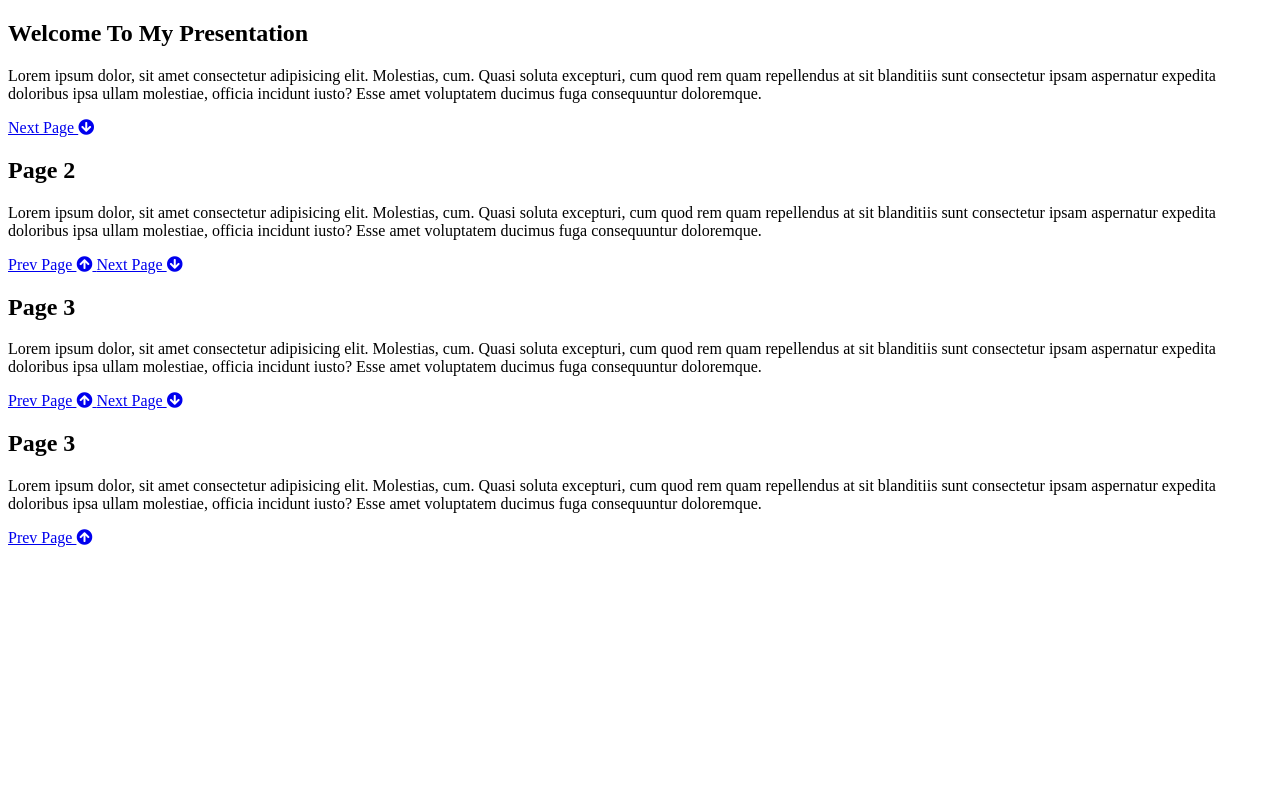
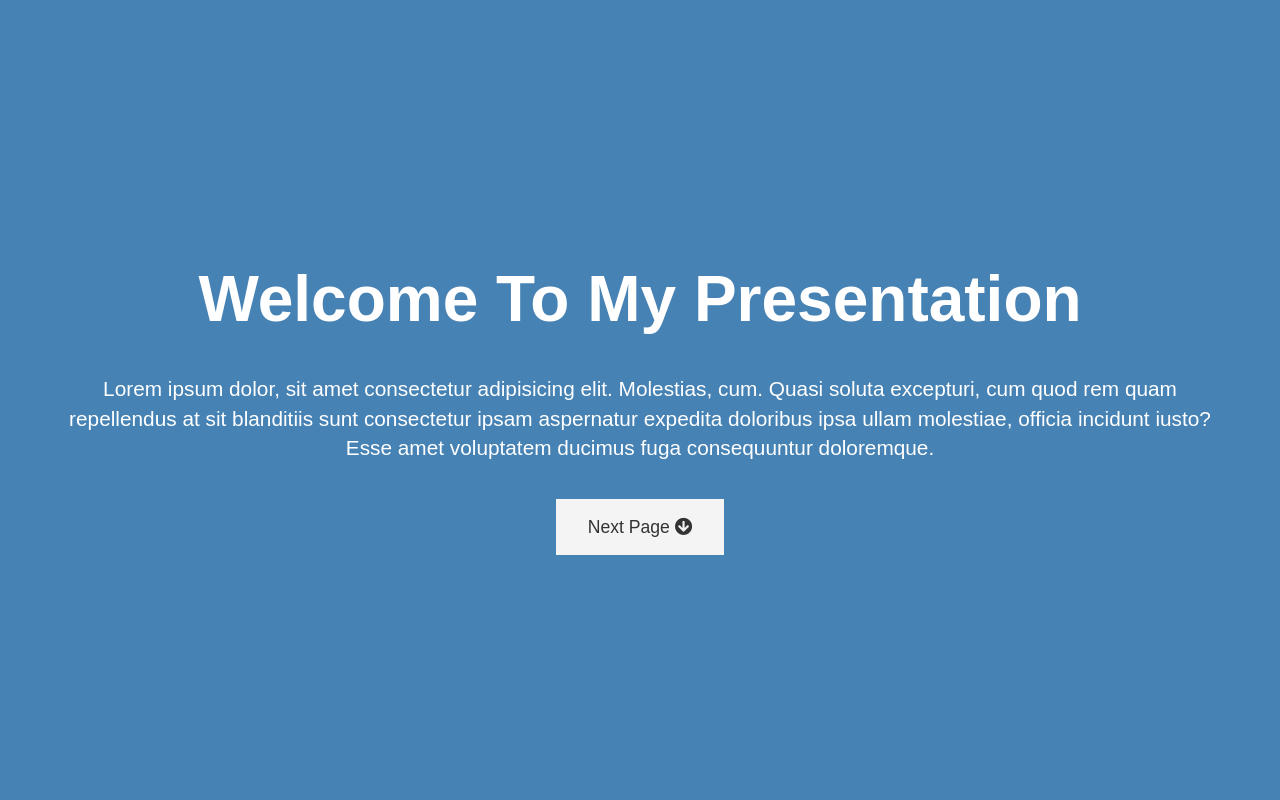
Before and after one commit to DarekPie/HTML-learning, a plain HTML site: page Presentation Website/index.html in a window 1280 px wide. Shown: the top 800 px of the page. Drawn offline with Linux system fonts and the light colour scheme.

Commit message:
Website presentation first styling

```diff
--- a/Presentation Website/index.html
+++ b/Presentation Website/index.html
@@ -41,7 +41,7 @@
   </section>
 
   <!-- Page 3 -->
-  <section id="page-2" class="page">
+  <section id="page-3" class="page">
     <h1>Page 3</h1>
     <p>Lorem ipsum dolor, sit amet consectetur adipisicing elit. Molestias, cum. Quasi soluta excepturi, cum quod rem
       quam repellendus at sit blanditiis sunt consectetur ipsam aspernatur expedita doloribus ipsa ullam molestiae,
--- a/Presentation Website/style.css
+++ b/Presentation Website/style.css
@@ -0,0 +1,78 @@
+:root {
+  --page-1-color: steelblue;
+  --page-2-color: tan;
+  --page-3-color: teal;
+  --page-4-color: slateblue;
+  --animate-speed: 1s;
+}
+
+body {
+  font-family: Arial, Helvetica, sans-serif;
+  line-height: 1.4;
+  color: #fff;
+  margin: 0;
+  padding: 0;
+  overflow: hidden;
+}
+
+/* Page Colors */
+#page-1 {
+  background: var(--page-1-color);
+}
+
+#page-2 {
+  background: var(--page-2-color);
+}
+
+#page-3 {
+  background: var(--page-3-color);
+}
+
+#page-4 {
+  background: var(--page-4-color);
+}
+
+.page {
+  display: flex;
+  flex-direction: column;
+  height: 100vh;
+  align-items: center;
+  justify-content: center;
+  text-align: center;
+  padding: 0 4rem;
+}
+
+.page h1 {
+  font-size: 4rem;
+  line-height: 1.2;
+  margin: 1rem;
+}
+
+.page p {
+  font-size: 1.3rem;
+}
+
+.btn {
+  display: inline-block;
+  padding: 1rem 2rem;
+  background: #f4f4f4;
+  color: #333;
+  text-decoration: none;
+  border: none;
+  margin-top: 1rem;
+  font-size: 1.1rem;
+  transition: all 0.3s ease-in;
+}
+
+/* w polaczyniu z tranzycja ladnie wyglada */
+.btn:hover,
+.btn-dark {
+  background: #333;
+  color: #fff;
+}
+
+/* odwrotnie jak wyzej */
+.btn-dark:hover {
+  background: #f4f4f4;
+  color: #333;
+}
```
